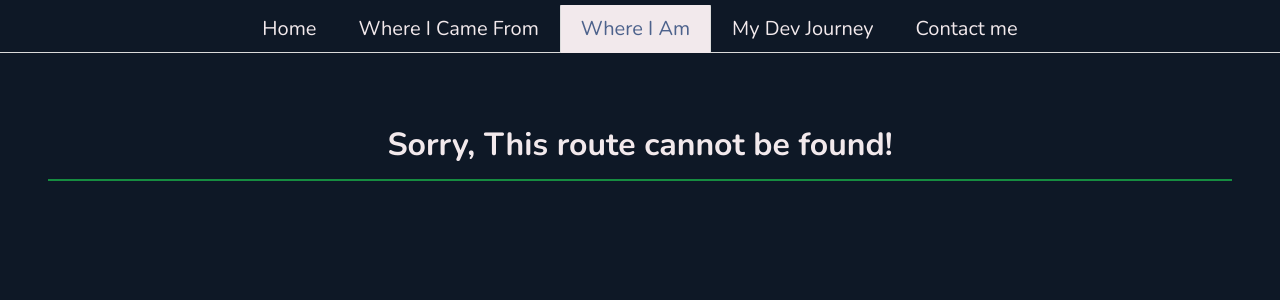
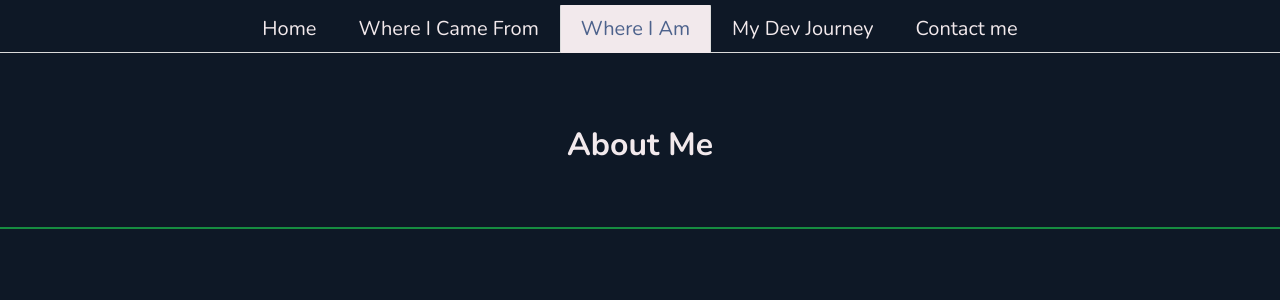
Before and after one commit to jwosborn/Website, a React (Create React App) app: page /about in a window 1280 px wide. Shown: the top 300 px of the page. Built offline with nearby package versions, Linux system fonts and the light colour scheme.

Commit message:
init about and fix app.js imports

```diff
--- a/src/App.js
+++ b/src/App.js
@@ -1,8 +1,9 @@
 import React from "react";
 import Beginnings from "./components/Beginnings.js";
-import Home from "./components/Home.js";
-import Menu from "./components/Menu.js";
-import NotFound from "./components/NotFound.js";
+import Home from "./components/Home";
+import About from "./components/About";
+import Menu from "./components/Menu";
+import NotFound from "./components/NotFound";
 import { BrowserRouter as Router, Switch, Route } from "react-router-dom";
 import "./App.scss";
 
@@ -15,6 +16,7 @@ function App() {
           <Switch>
             <Route exact path="/" render={() => <Home />} />
             <Route path="/beginnings" render={() => <Beginnings />} />
+            <Route path="/about" render={() => <About />} />
             <Route path="*" render={() => <NotFound />} />
           </Switch>
         </div>
--- /dev/null
+++ b/src/components/About.js
@@ -0,0 +1,12 @@
+import React from "react";
+
+function About() {
+  return (
+    <div>
+      <div className="section title underline">
+        <p>About Me</p>
+      </div>
+    </div>
+  );
+}
+export default About;
--- a/src/components/beginnings.js
+++ b/src/components/beginnings.js
@@ -1,22 +1,22 @@
 import React, { Component } from "react";
-import Childhood from "../components/Beginnings/Childhood";
-import HighSchool from "../components/Beginnings/HighSchool";
-import College from "../components/Beginnings/College";
-import GradSchol from "../components/Beginnings/GradSchool";
+import Childhood from "./Beginnings/Childhood";
+import HighSchool from "./Beginnings/HighSchool";
+import College from "./Beginnings/College";
+import GradSchol from "./Beginnings/GradSchool";
 
 class Beginnings extends Component {
   state = {
-    i: 3
+    i: 0,
   };
 
   viewsIncrement = () => {
     this.setState({
-      i: this.state.i + 1
+      i: this.state.i + 1,
     });
   };
   viewsDecrement = () => {
     this.setState({
-      i: this.state.i - 1
+      i: this.state.i - 1,
     });
   };
   viewTitle() {
```
